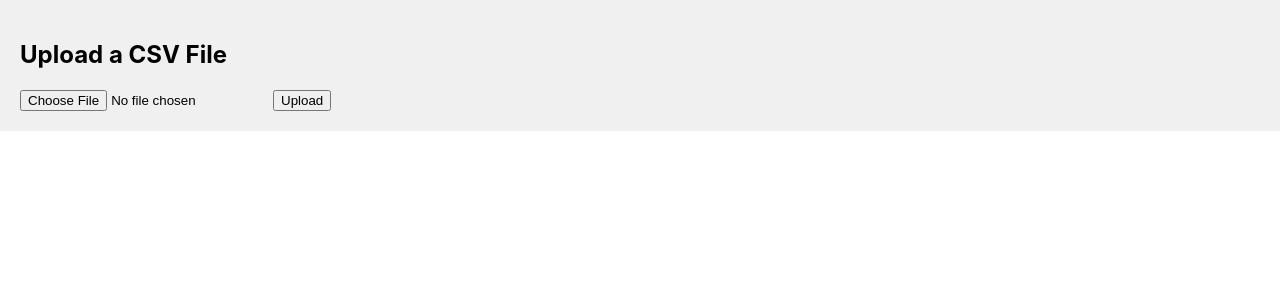
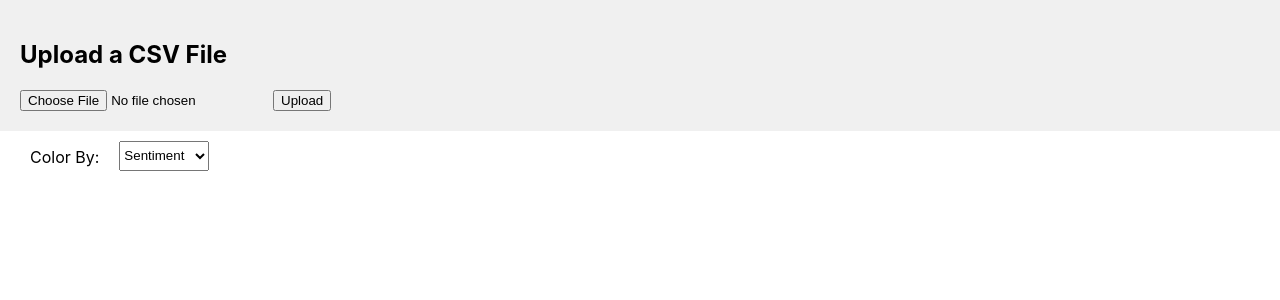
Before and after one commit to abanoubm1234567/assignment7, a React (Create React App) app: page / in a window 1280 px wide. Shown: the top 300 px of the page. Built offline with nearby package versions, Linux system fonts and the light colour scheme.

Commit message:
coming along

```diff
--- a/src/Child1.css
+++ b/src/Child1.css
@@ -1,7 +1,6 @@
 .child1{
   display: flex;
-  flex-direction: row;
-  align-items: center;
+  flex-direction: column;
 }
 
 .chart-container{
@@ -25,19 +24,19 @@
   gap: 5px;
 }
 
-p{
-  font-size: 12px;
+.dropdown{
+  display: flex;
+  flex-direction: row;
+  padding-left: 30px;
+  height: 50px;
+
 }
 
-.openRect{
-  fill: #b2df8a;
+.select-text{
+  padding-right: 20px;
 }
 
-.closeRect{
-  fill: #e41a1c;
+.select-menu{
+  margin-top: 10px;
+  margin-bottom: 10px;
 }
-
-.legend{
-  display: flex;
-  flex-direction: column;
-}
--- a/src/Child1.js
+++ b/src/Child1.js
@@ -3,21 +3,24 @@ import * as d3 from "d3";
 import "./Child1.css";
 
 class Child1 extends Component {
-  state = {};
+  state = {
+    colorScale : 'Sentiment',
+  };
 
   componentDidMount() {}
 
   componentDidUpdate() {
     var data = this.props.csv_data;
     console.log(data);
-    var colorScale = ["#66c2a5", "#fc8d62", "#8da0cb"];
-    var catCenters = [100, 200, 300];
+    const sentimentColorScale = d3.scaleLinear().domain([-1, 0, 1]).range(["red", "#ECECEC", "green"]);
+    const subjectivityColorScale = d3.scaleLinear().domain([0,1]).range(["#ECECEC","#4467C4"]);
+    var catCenters = [100, 300, 500];
     d3.forceSimulation(data)
       .force("y",d3.forceY((d) => catCenters[d.Month == "March" ? 0 : (d.Month == "April" ? 1 : 2)])
       )
       .force(
         "collision",
-        d3.forceCollide((d) => d.radius)
+        d3.forceCollide(5)
       )
       .on("tick", () => {
         d3.select("g")
@@ -26,18 +29,35 @@ class Child1 extends Component {
           .join("circle")
           .attr("cx", (d) => d.x)
           .attr("cy", (d) => d.y)
-          .attr("r", (d) => d.radius)
-          .attr("fill", (d) => colorScale[d.category]);
+          .attr("r",  5)
+          .attr("fill", (d) => this.colorScale=='Sentiment'? sentimentColorScale(d.Sentiment): subjectivityColorScale(d.Subjectivity))
+
+          ;
       });
   }
 
+  handleChange = (event) => {
+    this.setState({
+      colorScale:event.target.value
+    })
+    console.log(this.state.colorScale)
+  };
+
   render() {
     return(
-    <svg width="1000" height="1000">
-      <g transform="translate(300,0)"></g>
-    </svg>)
-    ;
-
+    <div className="child1">
+      <div className="dropdown">
+        <p className="select-text">Color By:</p>
+        <select className="select-menu" onChange={this.handleChange}>
+          <option value="Sentiment">Sentiment</option>
+          <option value="Subjectivity">Subjectivity</option>
+        </select>
+      </div>
+      <svg width="1000" height="700">
+        <g transform="translate(500,0)"></g>
+      </svg>
+    </div>
+    );
   }
 }
 
```
